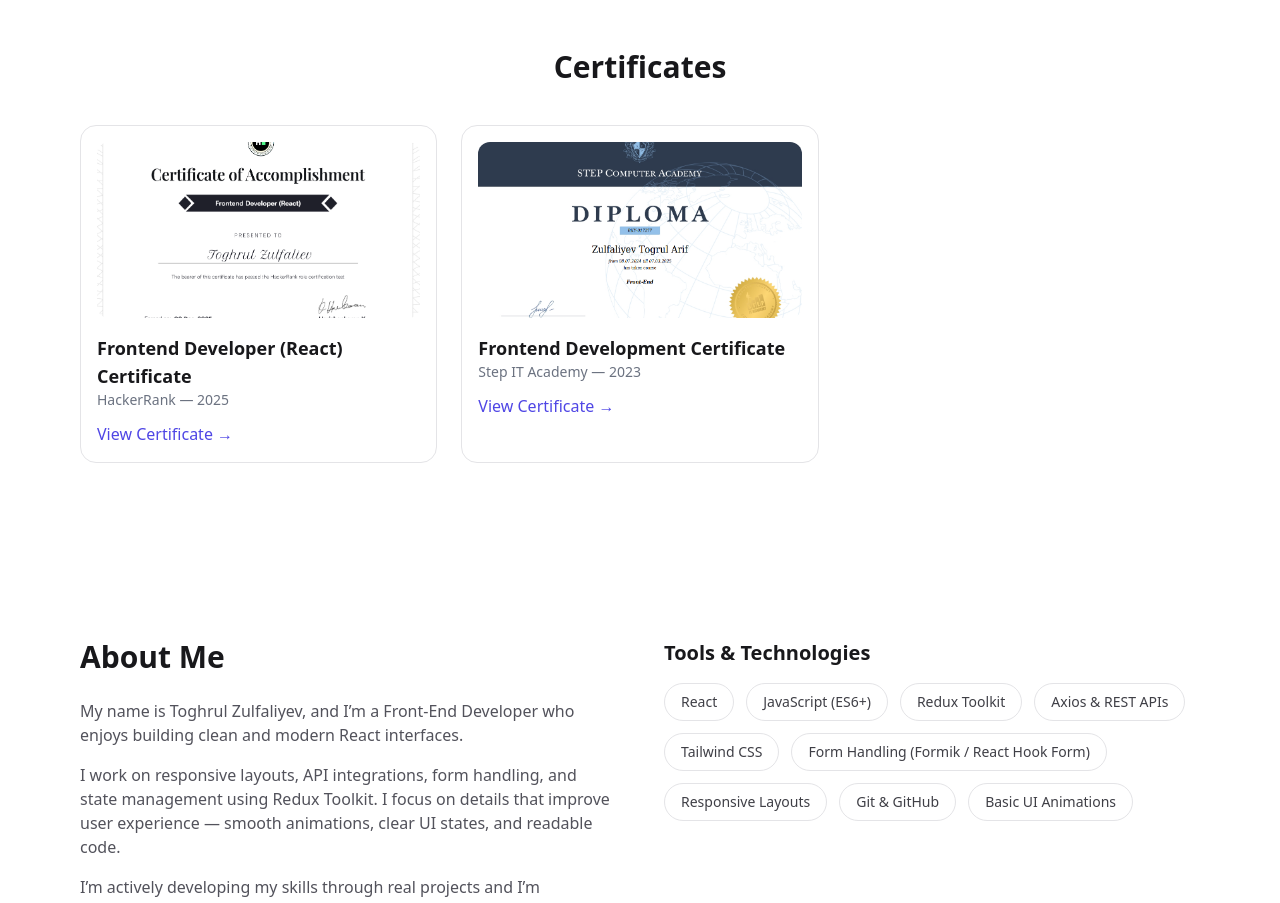
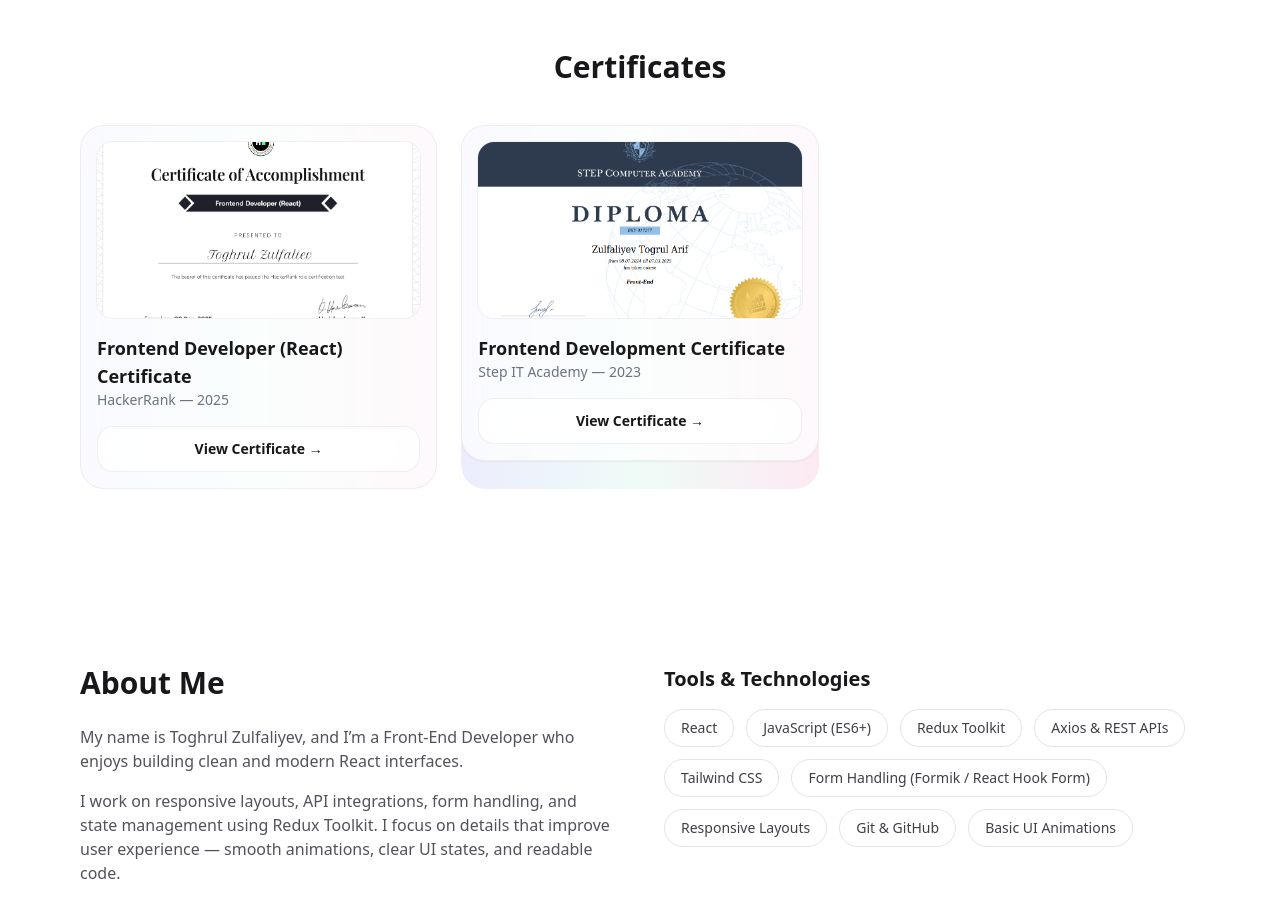
Before and after one commit to ToghrulZulfaliev/portfolio-for-me, a React (Vite) app: page / in a window 1280 px wide. Shown: the part 2360-3263 px from the top of the page. Built offline with nearby package versions, Linux system fonts and the light colour scheme; the HTML template or start-up script is replaced by a standard one.

Commit message:
Enhance certificates UI with glassmorphism, gradient borders and hover animations

```diff
--- a/src/components/Certificates.jsx
+++ b/src/components/Certificates.jsx
@@ -34,21 +34,57 @@ export default function Certificates() {
               show: { opacity: 1, y: 0 },
             }}
             transition={{ duration: 0.4 }}
-            className="border rounded-2xl p-4 transition
-  border-zinc-200 hover:border-indigo-400
-  dark:border-zinc-800 dark:hover:border-indigo-500
-  hover:shadow-lg"
+            whileHover={{ y: -6 }}
+            className="group relative rounded-3xl overflow-hidden"
           >
+            {/* ✅ Gradient Border Layer (CTA style) */}
+            <div
+              className="
+                absolute inset-0 rounded-3xl p-[1px]
+                bg-gradient-to-r from-indigo-500/30 via-emerald-400/20 to-pink-500/30
+                opacity-40 group-hover:opacity-100
+                transition
+              "
+            />
+
+            {/* ✅ Glass Card */}
+            <div
+              className="
+                relative rounded-3xl p-4
+                bg-white/70 dark:bg-zinc-950/60
+                backdrop-blur-xl
+                border border-zinc-200/60 dark:border-zinc-800/60
+                shadow-sm group-hover:shadow-xl
+                transition
+              "
+            >
+              {/* ✅ Glow hover effect */}
+              <div
+                className="
+                  pointer-events-none absolute -inset-10
+                  opacity-0 group-hover:opacity-100
+                  bg-gradient-to-r from-indigo-500/15 via-emerald-400/10 to-pink-500/15
+                  blur-2xl transition
+                "
+              />
+
               <img
                 src={cert.image}
                 alt={cert.title}
-              className="rounded-xl mb-4 w-full h-44 object-cover"
                 loading="lazy"
+                className="
+                  relative rounded-2xl mb-4 w-full h-44 object-cover
+                  ring-1 ring-zinc-200/50 dark:ring-zinc-800/50
+                  group-hover:ring-indigo-500/30
+                  transition
+                "
               />
 
-            <h3 className="font-semibold text-lg">{cert.title}</h3>
+              <h3 className="relative font-semibold text-lg">
+                {cert.title}
+              </h3>
 
-            <p className="text-sm text-gray-500">
+              <p className="relative text-sm text-gray-500 dark:text-zinc-400">
                 {cert.platform} — {cert.year}
               </p>
 
@@ -56,10 +92,20 @@ export default function Certificates() {
                 href={cert.link}
                 target="_blank"
                 rel="noreferrer"
-              className="inline-block mt-3 text-indigo-600 font-medium hover:underline"
+                className="
+                  relative inline-flex items-center justify-center gap-2
+                  mt-4 w-full
+                  rounded-2xl px-4 py-3 text-sm font-semibold
+                  border border-zinc-200/60 dark:border-zinc-800/60
+                  bg-white/70 dark:bg-zinc-950/60
+                  backdrop-blur-xl
+                  hover:border-indigo-400/70 dark:hover:border-indigo-500/60
+                  transition
+                "
               >
                 View Certificate →
               </a>
+            </div>
           </motion.div>
         ))}
       </motion.div>
```
Lines whose indentation alone changed are shown as unchanged.
